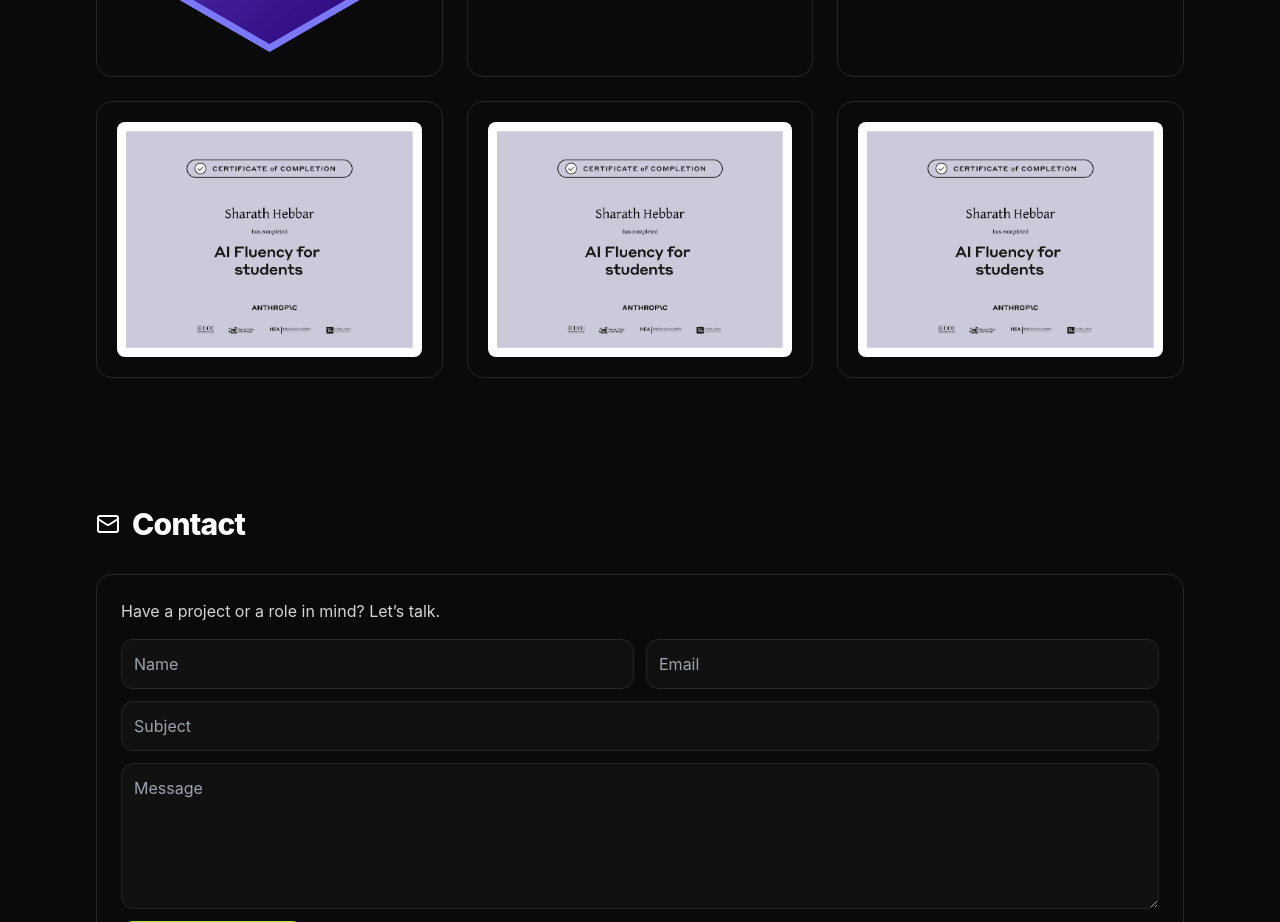
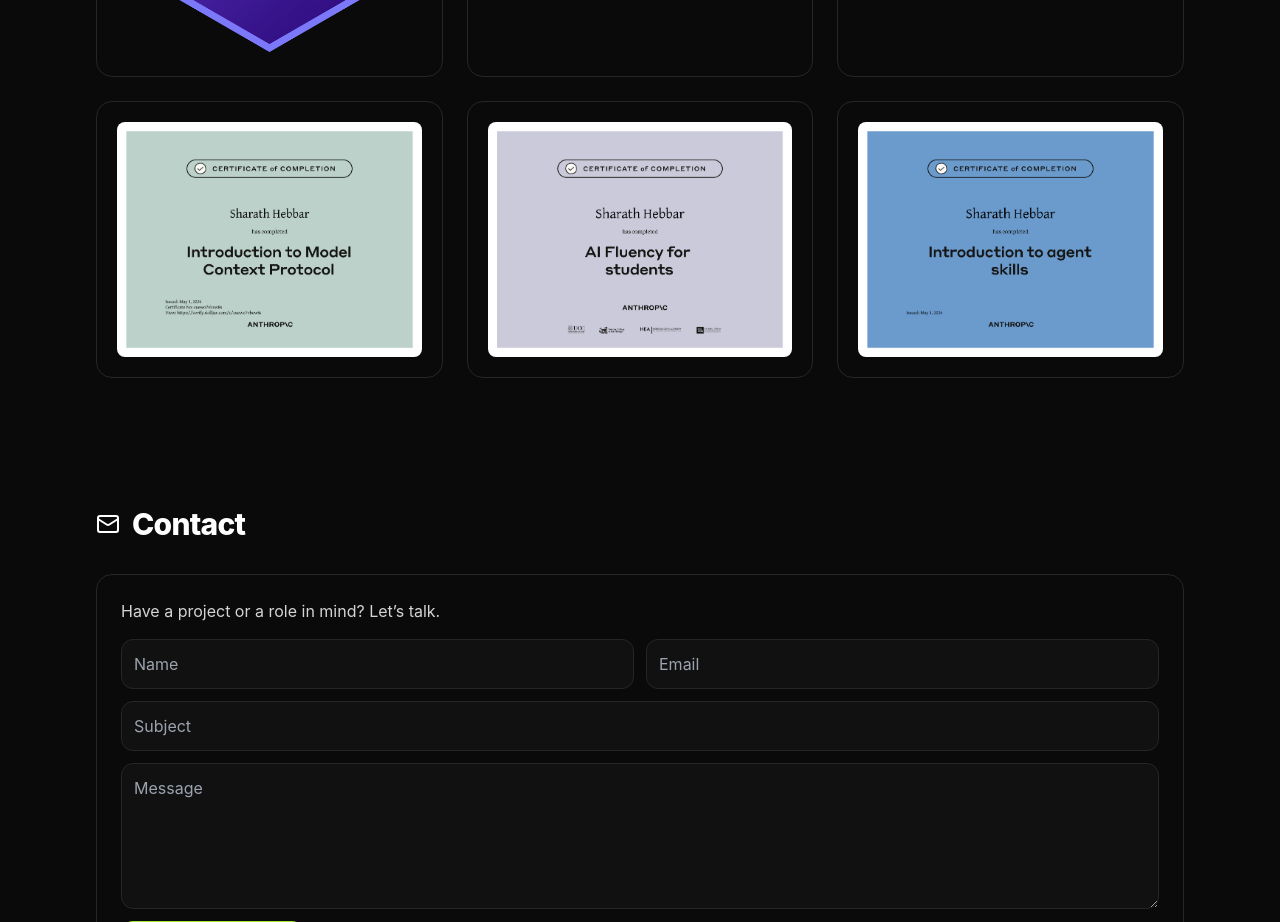
Before and after one commit to SharathHebbar/my-portfolio, a React (Create React App) app: page / in a window 1280 px wide. Shown: the part 6980-7902 px from the top of the page. Built offline with nearby package versions, Linux system fonts and the light colour scheme.

Commit message:
Updated Certification

```diff
--- a/src/components/Certification.js
+++ b/src/components/Certification.js
@@ -28,12 +28,12 @@
     photo: "./ace.png",
   },
   {
-    title: "AI Fluency for Students",
+    title: "Introduction to Model Context Protocol",
     issued_by: "Anthropic",
-    issued_date: "18-Apr-2026",
+    issued_date: "01-May-2026",
     exp_date: "",
-    link: "https://verify.skilljar.com/c/h9w4m9gufip5",
-    photo: "./ai_fluency_for_students.jpg",
+    link: "https://verify.skilljar.com/c/cuewo7vbew8s",
+    photo: "./intro_to_mcp.jpg",
   },
     {
     title: "AI Fluency for Students",
@@ -44,12 +44,12 @@
     photo: "./ai_fluency_for_students.jpg",
   },
     {
-    title: "AI Fluency for Students",
+    title: "Intro to Agent Skills",
     issued_by: "Anthropic",
-    issued_date: "18-Apr-2026",
+    issued_date: "01-May-2026",
     exp_date: "",
-    link: "https://verify.skilljar.com/c/h9w4m9gufip5",
-    photo: "./ai_fluency_for_students.jpg",
+    link: "https://verify.skilljar.com/c/4p6tuzxuz9xf",
+    photo: "./intro_to_agent_skills.jpg",
   },
 
 
```
Also changed, not shown: public/intro_to_agent_skills.jpg (added), public/intro_to_mcp.jpg (added).
